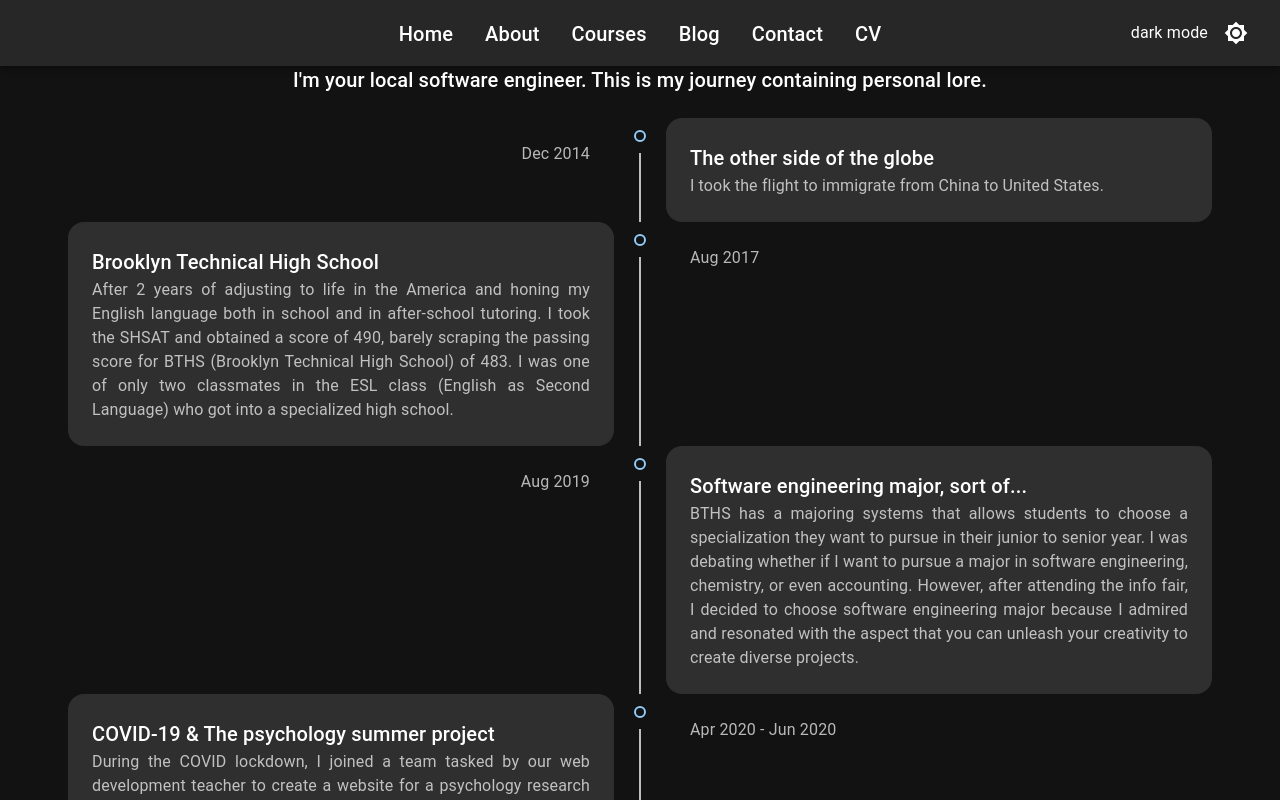
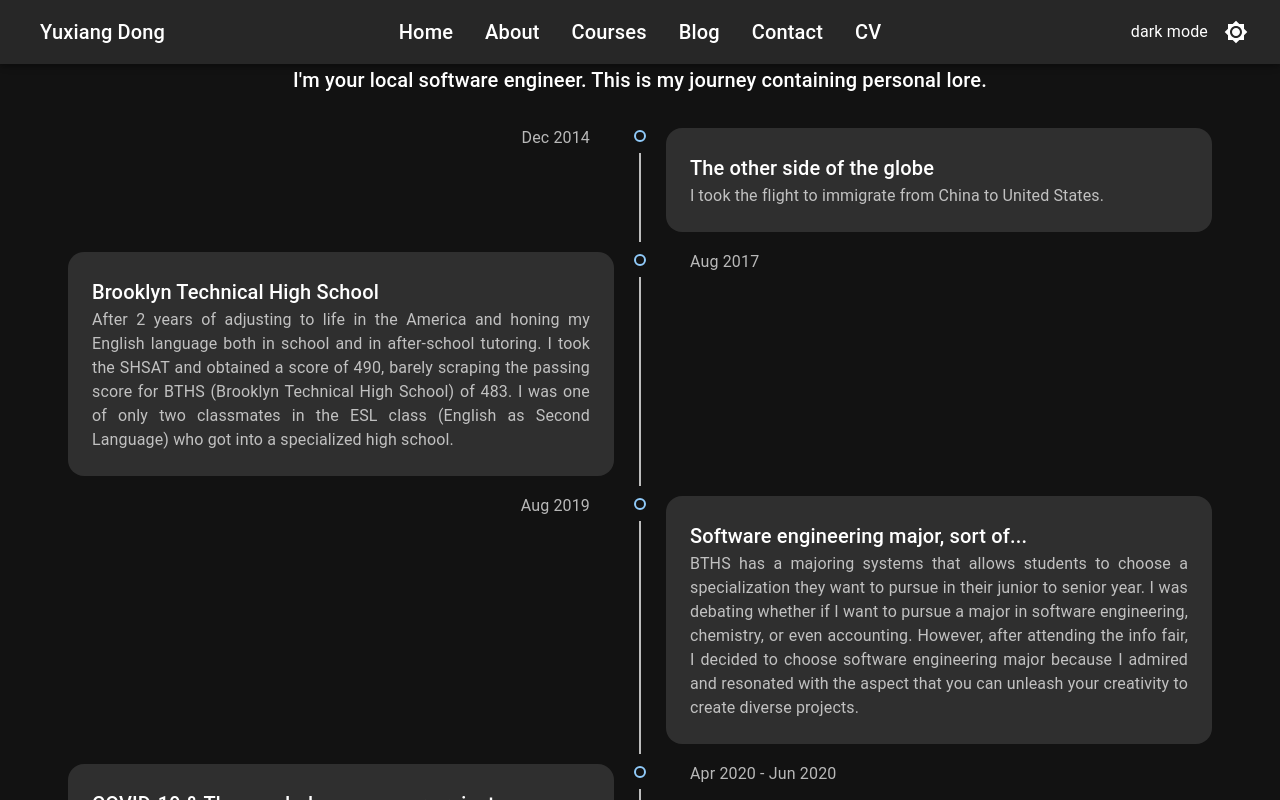
Before and after one commit to naxy-dong/personal-website, a React (Vite) app: page /AboutMe in a window 1280 px wide. Shown: the top 800 px of the page. Built offline with nearby package versions, Linux system fonts and the light colour scheme.

Commit message:
Worked on the home page. Added responsiveness to the timeline of the about page. Refactored the navbar. And updated the course page.

```diff
--- a/src/Components/About/MyTimeline.tsx
+++ b/src/Components/About/MyTimeline.tsx
@@ -1,21 +1,57 @@
 import Timeline from "@mui/lab/Timeline";
 import MyTimelineItem from "./MyTimelineItem";
+import { useEffect, useState } from "react";
+import { useTheme } from "@mui/material/styles";
 
 const timelineStyle = {
   "& .MuiTimelineContent-root": {
     bgcolor: "action.disabledBackground",
     textAlign: "justify !important",
   },
-  "& .MuiTimelineContent-root, & .MuiTimelineOppositeContent-root": {
-    borderRadius: 4,
+  // Main content
+  "& .MuiTimelineContent-positionAlternate, & .MuiTimelineContent-positionRight":
+    {
+      borderRadius: 4,
+      padding: 3,
+      margin: "10px 20px",
+    },
+  // Opposite content (date)
+  "& .MuiTimelineOppositeContent-positionRight": {
+    flex: 0.2,
+  },
+  "& .MuiTimelineOppositeContent-positionAlternate": {
     padding: 3,
+    paddingTop: 1,
     margin: "0 20px",
   },
 };
 
 function MyTimeline() {
+  const theme = useTheme();
+  const mediumScreenBreakpoint = theme.breakpoints.values.md;
+  const [isSmallScreen, setIsSmallScreen] = useState(
+    window.innerWidth <= mediumScreenBreakpoint
+  );
+
+  useEffect(() => {
+    const handleResize = () => {
+      setIsSmallScreen(window.innerWidth <= mediumScreenBreakpoint);
+    };
+
+    // Attach the event listener
+    window.addEventListener("resize", handleResize);
+
+    // Clean up the event listener on component unmount
+    return () => {
+      window.removeEventListener("resize", handleResize);
+    };
+  }, []); // effect runs once after the initial render
+
   return (
-    <Timeline position="alternate" sx={timelineStyle}>
+    <Timeline
+      position={isSmallScreen ? "right" : "alternate"}
+      sx={timelineStyle}
+    >
       <MyTimelineItem
         title="The other side of the globe"
         date="Dec 2014"
--- a/src/Components/Navbar.tsx
+++ b/src/Components/Navbar.tsx
@@ -23,7 +23,6 @@ import ColorModeContext from "../hooks/ColorModeContext";
 
 const StyledLink = styled(Link)`
   text-decoration: none;
-  margin-top: 2px;
   padding: 1rem;
   display: inline-block;
   color: white;
@@ -42,8 +41,10 @@ const navContainerStyles = {
   display: "flex",
   alignItems: "center",
   justifyContent: "center",
-  // gap: '1rem',
 };
+
+const hideOnMobile = { xs: "none", sm: "none", md: "block" };
+const showOnMobile = { md: "none" };
 
 function Navbar() {
   // Themes and color
@@ -69,7 +70,7 @@ function Navbar() {
   const drawer = (
     <Box onClick={handleDrawerToggle} sx={{ textAlign: "center" }}>
       <Typography variant="h6" sx={{ my: 2 }}>
-        My Website
+        Yuxiang Dong
       </Typography>
       <Divider />
       <List>
@@ -92,7 +93,7 @@ function Navbar() {
     <React.Fragment>
       <AppBar position="fixed" component="nav">
         <Toolbar style={navContainerStyles}>
-          <Grid container spacing={3}>
+          <Grid container>
             <Grid item xs>
               <Box
                 sx={{
@@ -108,17 +109,20 @@ function Navbar() {
                   aria-label="open drawer"
                   edge="start"
                   onClick={handleDrawerToggle}
-                  sx={{ mr: 2, display: { md: "none" } }}
+                  sx={{ display: showOnMobile }}
                 >
                   <MenuIcon />
                 </IconButton>
+                <Box sx={{ display: hideOnMobile }}>
+                  <StyledLink to="/">
+                    <Typography variant="h6" sx={{ whiteSpace: "nowrap" }}>
+                      Yuxiang Dong
+                    </Typography>
+                  </StyledLink>
+                </Box>
               </Box>
             </Grid>
-            <Grid
-              item
-              xs={8}
-              sx={{ display: { xs: "none", sm: "none", md: "block" } }}
-            >
+            <Grid item xs={8} sx={{ display: hideOnMobile }}>
               <Box>
                 {navItems.map((item, index) => (
                   <React.Fragment key={index}>
@@ -137,8 +141,7 @@ function Navbar() {
                   width: "100%",
                   alignItems: "center",
                   justifyContent: "flex-end",
-                  // bgcolor: "background.default",
-                  // color: "text.primary",
+                  whiteSpace: "nowrap",
                 }}
               >
                 {theme.palette.mode} mode
@@ -167,7 +170,7 @@ function Navbar() {
             keepMounted: true, // Better open performance on mobile.
           }}
           sx={{
-            display: { xs: "block", sm: "block", md: "none" },
+            display: showOnMobile,
             "& .MuiDrawer-paper": {
               boxSizing: "border-box",
               width: drawerWidth,
--- a/src/Pages/Home.tsx
+++ b/src/Pages/Home.tsx
@@ -3,9 +3,14 @@ import Typography from "@mui/material/Typography";
 function Home() {
   return (
     <>
-      <Typography variant="h6">Home</Typography>
-      <Typography variant="h6">Intro</Typography>
-      <Typography variant="h6">Featured work</Typography>
+      <Typography variant="h2">Hi I'm Yuxiang,</Typography>
+      <Typography variant="h4">
+        I'm a senior at Stony Brook University studying Computer Science. This
+        website highlights my academic and professional experience in tech.
+      </Typography>
+
+      <Typography variant="h3">Featured work</Typography>
+      <Typography variant="h3">Skills</Typography>
     </>
   );
 }
--- a/src/data/courses.tsx
+++ b/src/data/courses.tsx
@@ -151,11 +151,10 @@ const courses: Course[][] = [
     },
     {
       id: 13,
-      title: "CSE 475(CSE 214 TA) - Teaching Curriculum",
-      description: `Teaching Assistant for CSE 214. Duties included
-      •	Prepared recitation materials and taught core data structure concepts in Java to a recitation of 27 students.
-      •	Held office hours (5 hours weekly) to assist the students with homework and curriculum.
-      •	Prepared and entered homework test cases in the CodeGrade auto-grading system.
+      title: "CSE 475(CSE 214 TA) - Teaching Assistant",
+      description: `Teaching Assistant for CSE 214 under Professor Esmaili. Prepared recitation materials and taught
+      core data structure concepts in Java to a recitation of 27 students. Held office hours (5 hours weekly)
+      to assist the students with homework and curriculum. Created homework test cases in the CodeGrade auto-grading system.
       `,
     },
     {
@@ -248,10 +247,10 @@ const courses: Course[][] = [
     },
     {
       id: 18,
-      title: "CSE 475(CSE 216 TA) - Teaching Curriculum",
-      description: `Teaching Assistant for CSE 216, duties included
-      •	Lead two one-hour-long recitations weekly consisting of a total of 57 students and cover topics involving OCaml, Java, and Python.
-      •	Hold office hours (3 hours weekly) and conduct review sessions before the exam to ensure student success.
+      title: "CSE 475(CSE 216 TA) - Teaching Assistant",
+      description: `Teaching Assistant for CSE 216 under Professor Banerjee.
+      Led two one-hour-long recitations weekly consisting of a total of 57 students and cover topics involving OCaml, Java, and Python.
+      Held office hours (3 hours weekly) and conducted review sessions before the exam to ensure student success.
       `,
     },
     {
@@ -365,7 +364,13 @@ const courses: Course[][] = [
       id: 27,
       title: "CSE 487 - Research",
       description:
-        "Research assistant for Professor Nick Nikiforakis working on the Content Integrity project. For more info: https://securitee.org/lab.html",
+        "Research assistant for Professor Nick Nikiforakis working on the Content Integrity project.",
+      supplements: [
+        {
+          label: "Learn more about the team",
+          link: "https://securitee.org/lab.html",
+        },
+      ],
     },
     {
       id: 28,
```
